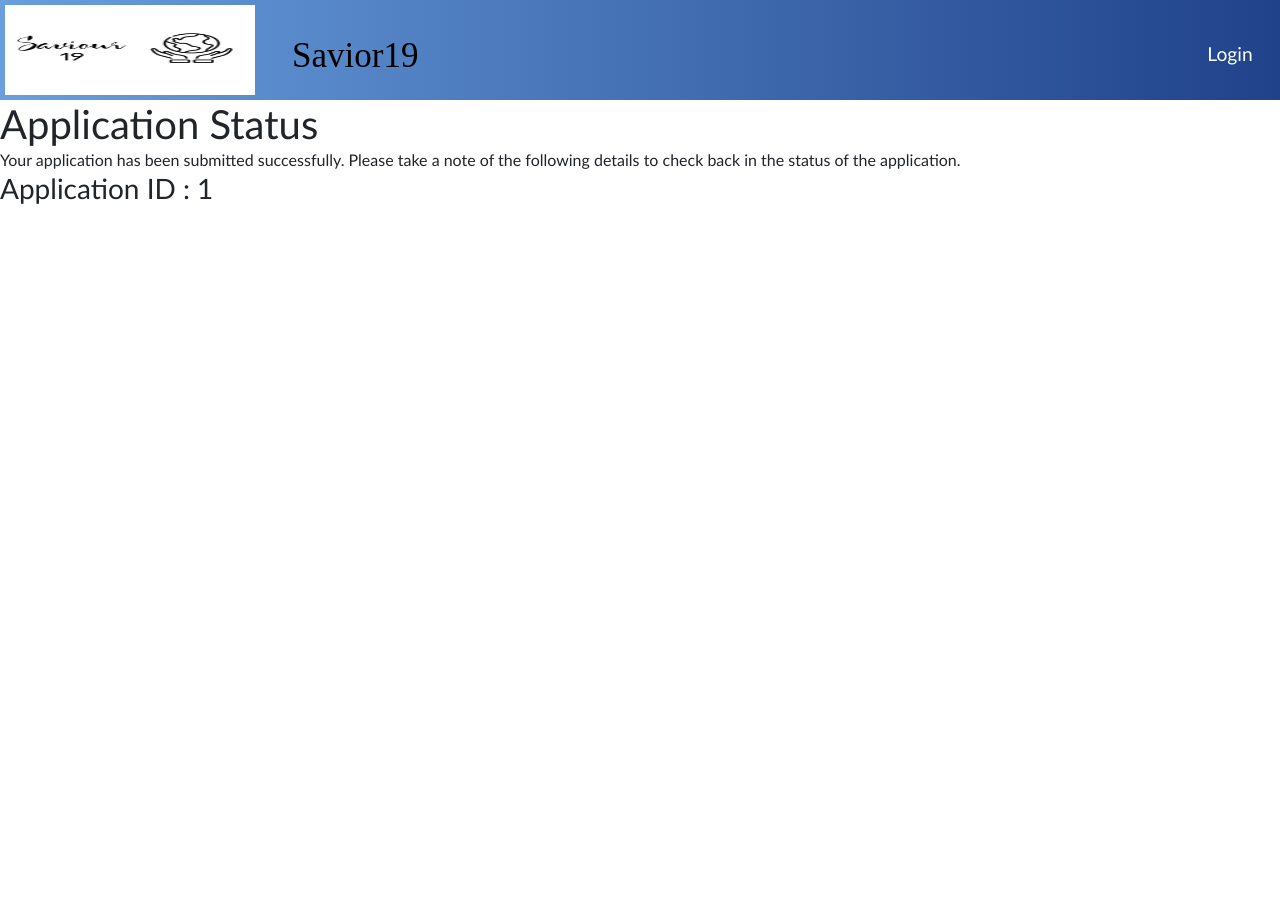
After one commit to Savior-19/Savior19, a Django app: page /transit-pass/application-details/1 in a window 1280 px wide. The commit adds this page. Shown: the top 899 px of the page. Run offline with Django 3.2, Linux system fonts and the light colour scheme; tables that the repository leaves empty hold one stand-in row (values such as "Sample post"); some libraries are stand-ins or nearby versions.

Commit message:
added successful application acknowledgement page

```diff
--- a/TransitPass/urls.py
+++ b/TransitPass/urls.py
@@ -4,6 +4,8 @@ from . import views
 
 urlpatterns = [
     path('apply/', views.FillPassApplication, name='transit-pass-application-form'),
+
+    path('application-details/<int:appln_id>', views.DisplayApplicationToken, name='application-details'),
 
     path('view-application-list/', views.DisplayApplicationList, name='view-application-list'),
 
--- a/TransitPass/views.py
+++ b/TransitPass/views.py
@@ -3,6 +3,7 @@ from .models import TransitPassApplication, State, District, TransitPass
 from django.core.files.storage import FileSystemStorage
 from django.contrib.auth.decorators import login_required
 from django.core.exceptions import PermissionDenied
+from django.db import models
 import datetime
 
 
@@ -35,13 +36,18 @@ def FillPassApplication(request) :
 			vehicle_no = request.POST['vehicle_no']
 		)
 		# Render a new application form.
-		return render(request, 'TransitPass/apply.html')
+		return redirect(DisplayApplicationToken, transit_pass_application_object.id)
 
 	else :
 		# Render an application form.
 		states = State.objects.all()
 		districts = District.objects.all()
 		return render(request, 'TransitPass/apply.html', {'states' : states, 'districts' : districts})
+
+
+def DisplayApplicationToken(request, appln_id) :
+	application_object = TransitPassApplication.objects.get(id=appln_id)
+	return render(request, 'TransitPass/applicationSuccessful.html', {'application' : application_object})
 
 
 # ---------------------------------------------------------- Government Official's Pages -----------------------------------------------------------
@@ -56,12 +62,13 @@ def DisplayApplicationList(request) :
 
 	if request.user.role == 'DisOff' :
 		# District level official
-		valid_application_objects = TransitPassApplication.objects.filter(district=request.user.district_official_profile.get().district)
+		valid_application_objects = TransitPassApplication.objects.filter(models.Q(district=request.user.district_official_profile.get().district) & (models.Q(status='A') | models.Q(status='CL')))
 	elif request.user.role == 'StOff' :
 		# State level Official
-		valid_application_objects = TransitPassApplication.objects.filter(state=request.user.state_official_profile.get().state)
+		valid_application_objects = TransitPassApplication.objects.filter(models.Q(state=request.user.state_official_profile.get().state) & (models.Q(status='A') | models.Q(status='CL')))
 	else :
 		raise PermissionDenied()
+
 	num_applications = len(valid_application_objects)
 	context = {'applications' : valid_application_objects, 'num_applications' : num_applications}
 	return render(request, 'TransitPass/submittedApplicationList.html', context)
@@ -85,6 +92,7 @@ def DisplayIndividualApplication(request, appln_id) :
 			) :
 			modified_status = request.POST['status']
 			application_object.status = modified_status
+			application_object.save()
 			if application_object.status == 'AC' :
 				# If application is accepted.
 				pass_object = TransitPass.objects.create(
--- /dev/null
+++ b/templates/TransitPass/applicationSuccessful.html
@@ -0,0 +1,13 @@
+{% extends 'TransitPass/base.html' %}
+{% load static %}
+
+{% block header %}
+    <link rel="stylesheet" href="{% static 'css/TransitPass/applicationSuccessful.css' %}" type="text/css">
+{% endblock %}
+
+{% block body %}
+    <h1>Application Status</h1>
+    Your application has been submitted successfully.
+    Please take a note of the following details to check back in the status of the application.
+    <h3>Application ID : {{ application.id }}</h3>
+{% endblock %}
--- a/templates/TransitPass/individualApplication.html
+++ b/templates/TransitPass/individualApplication.html
@@ -135,7 +135,8 @@
                 <h5>Enter your comments : </h5>
                 <textarea name="comments" id="comments" cols="30" rows="10"></textarea>
             </div>
-            <div id="expirydiv" style="visibility: hidden;">
+            <div id="expirydiv" style="visibility: visible;">
+                <h5>Enter a expiry date :</h5>
                 <input type="date" name="expiry">
             </div>
 
```
